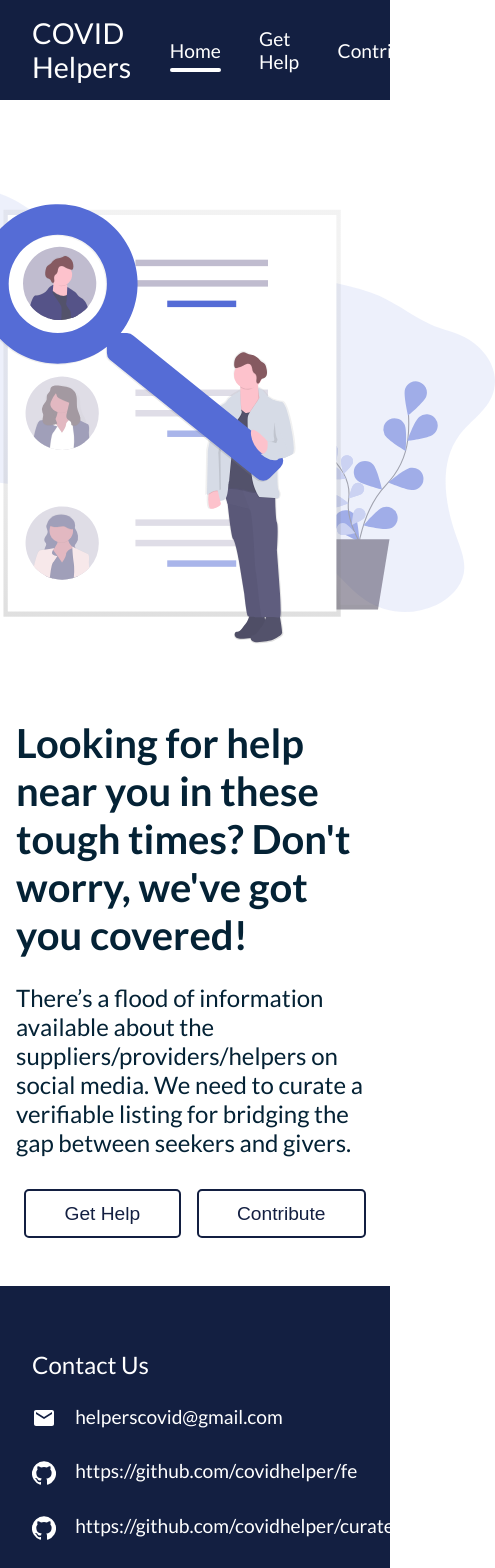
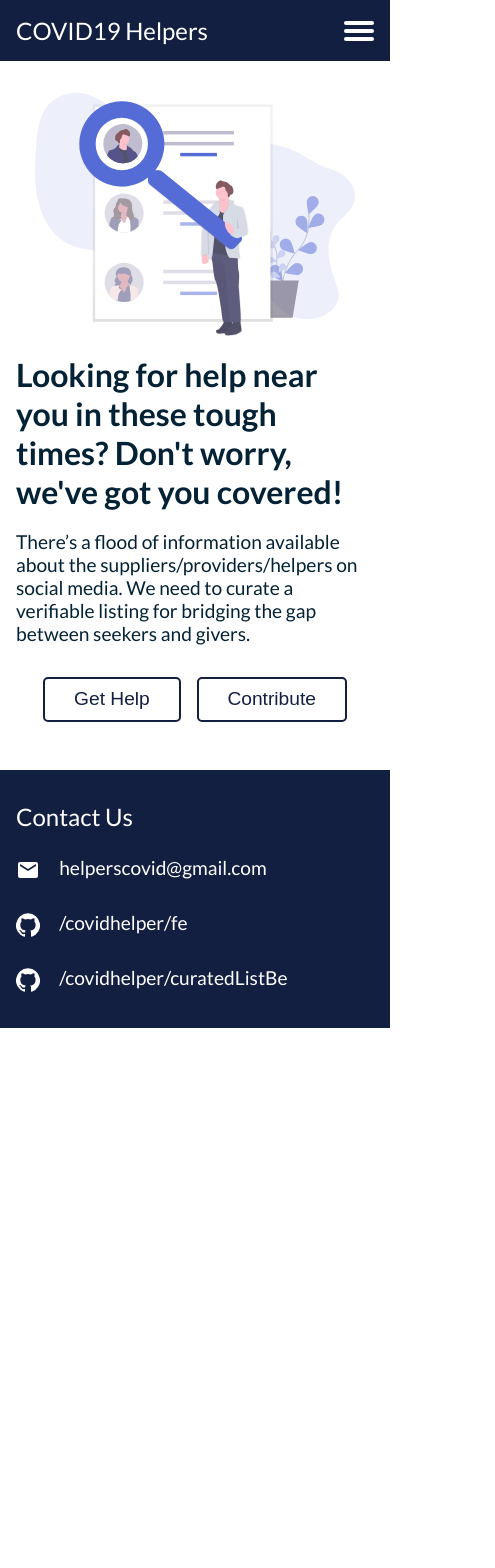
Before and after one commit to covidhelper/fe, a React (Create React App) app: page / in a window 390 px wide. Shown: the top 1568 px of the page, 495 px wide, since content can reach past the window. After the commit the page ends 1028 px from the top, so only its background shows below. Built offline with nearby package versions, Linux system fonts and the light colour scheme.

Commit message:
Added hamburger in navbar, responsive layout added, card layout reaining

```diff
--- a/src/assets/scss/index.scss
+++ b/src/assets/scss/index.scss
@@ -43,6 +43,11 @@ button {
     background-color: $dark-blue;
     color: $white;
   }
+
+  @media (max-width: 767px) {
+    font-size: 1.2rem;
+    padding: 0.5em 1.5em;
+  }
 }
 
 .tabs {
@@ -60,6 +65,10 @@ button {
     border-radius: 10px;
     cursor: pointer;
     transition: all 250ms ease-in-out;
+
+    @media (max-width: 767px) {
+      font-size: 1rem;
+    }
   }
 
   > span.active {
@@ -159,6 +168,32 @@ nav {
   .logo {
     font-size: 1.8rem;
     color: $white;
+
+    @media (max-width: 767px) {
+      font-size: 1.5rem;
+    }
+  }
+
+  .ham {
+    display: none;
+
+    > span {
+      width: 30px;
+      height: 4px;
+      border-radius: 10px;
+      background-color: $white;
+    }
+
+    > span + span {
+      margin-top: 4px;
+    }
+
+    @media (max-width: 767px) {
+      display: flex;
+      justify-content: center;
+      align-items: center;
+      flex-direction: column;
+    }
   }
 
   .nav-ul {
@@ -166,6 +201,7 @@ nav {
     list-style-type: none;
     justify-content: center;
     align-items: center;
+    transition: opacity 250ms ease-in-out;
 
     .nav-li {
       margin-left: 2em;
@@ -191,10 +227,37 @@ nav {
       &:hover::before {
         transform: scaleX(1);
       }
+
+      @media (max-width: 767px) {
+        margin: 0;
+        padding: 1em 2em;
+
+        &::before {
+          bottom: 6px;
+        }
+      }
     }
 
     .active::before {
       transform: scaleX(1);
+    }
+
+    @media (max-width: 767px) {
+      position: absolute;
+      flex-direction: column;
+      width: 200px;
+      left: calc(100% - 100px);
+      top: 100%;
+      transform: translateX(-50%);
+      background-color: $dark-blue;
+    }
+  }
+
+  .nav-ul.hide {
+    display: none;
+
+    @media (min-width: 767px) {
+      display: flex;
     }
   }
 
@@ -208,6 +271,10 @@ nav {
 
   @media (max-width: 1120px) {
     padding: 1em 2em;
+  }
+
+  @media (max-width: 767px) {
+    padding: 1em;
   }
 }
 
@@ -230,12 +297,20 @@ nav {
       color: $text-blue;
       font-size: 2.5rem;
       font-weight: bold;
+
+      @media (max-width: 767px) {
+        font-size: 2rem;
+      }
     }
 
     .sub-heading {
       color: $text-blue;
       font-size: 1.5rem;
       margin-top: 1em;
+
+      @media (max-width: 767px) {
+        font-size: 1.2rem;
+      }
     }
 
     .cta {
@@ -247,12 +322,24 @@ nav {
         margin-left: 1em;
       }
     }
+    @media (max-width: 767px) {
+      max-width: 60ch;
+    }
   }
 
   .image {
     img {
       width: 600px;
       height: 600px;
+
+      @media (max-width: 767px) {
+        max-width: 100%;
+        height: auto;
+      }
+    }
+    @media (max-width: 767px) {
+      margin: 1em 0;
+      width: 320px;
     }
   }
 
@@ -264,7 +351,7 @@ nav {
 .footer-wrapper {
   width: 100%;
   background-color: $dark-blue;
-  padding: 4em 5em;
+  padding: 3em 5em;
 
   footer {
     display: flex;
@@ -299,22 +386,40 @@ nav {
   @media (max-width: 1120px) {
     padding: 4em 2em;
   }
+
+  @media (max-width: 767px) {
+    padding: 2em 1em;
+  }
 }
 
 .card-wrapper {
   margin-top: 1em;
   .params {
     margin-top: 2em;
+    display: flex;
+    flex-wrap: wrap;
+    gap: 1em;
+
+    > * {
+      flex: 1 1 35%;
+    }
+
     > .MuiFormControl-root {
-      width: 250px;
+      max-width: 250px;
     }
 
     > .MuiFormControl-root + .MuiFormControl-root {
-      margin-left: 2em;
+      @media (max-width: 767px) {
+        margin-left: 0;
+      }
     }
 
     .searchbar {
-      width: 400px;
+      max-width: 400px;
+
+      @media (max-width: 767px) {
+        width: 320px;
+      }
     }
   }
 }
@@ -435,10 +540,12 @@ nav {
     border-radius: 10px;
     padding: 1em 2em;
     margin-top: 1em;
+
     p {
       font-size: 1.2rem;
-      margin-top: 1em;
+      margin: 1em 0;
     }
+
     form {
       margin-top: 1em;
 
@@ -461,19 +568,32 @@ nav {
         > div {
           flex: 1 1 48%;
         }
+
+        @media (max-width: 767px) {
+          flex-direction: column;
+        }
       }
 
       .control-buttons {
         display: flex;
         justify-content: center;
         align-items: center;
+        margin-top: 1.5em;
+        gap: 1em;
         width: 100%;
 
         button {
-          display: block;
-          margin: 1em auto 0;
+          width: 100% !important;
+        }
+
+        @media (max-width: 767px) {
+          flex-direction: column;
         }
       }
     }
   }
+
+  @media (max-width: 767px) {
+    padding: 1em;
+  }
 }
--- a/src/components/Footer/Footer.js
+++ b/src/components/Footer/Footer.js
@@ -17,13 +17,13 @@ const Footer = () => {
                         <div className="icon">
                             <GitHub />
                         </div>
-                        <a href="https://github.com/covidhelper/fe">https://github.com/covidhelper/fe</a>
+                        <a href="https://github.com/covidhelper/fe">/covidhelper/fe</a>
                     </div>
                     <div className="block">
                         <div className="icon">
                             <GitHub />
                         </div>
-                        <a href="https://github.com/covidhelper/curatedListBe">https://github.com/covidhelper/curatedListBe</a>
+                        <a href="https://github.com/covidhelper/curatedListBe">/covidhelper/curatedListBe</a>
                     </div>
                 </div>
             </footer>
--- a/src/components/Navbar/Navbar.js
+++ b/src/components/Navbar/Navbar.js
@@ -1,14 +1,25 @@
-import { Menu } from '@material-ui/core'
-import React from 'react'
+import React, { useEffect, useState } from 'react'
 import { Link, useLocation } from 'react-router-dom'
 
 const Navbar = () => {
     const location = useLocation()
+    const [showMenu, setShowMenu] = useState(false)
+
+    useEffect(() => {
+        if(showMenu){
+            setShowMenu(false)
+        }
+    }, [location.pathname])
 
     return (
         <nav>
-            <div className="logo">COVID Helpers</div>
-            <ul className="nav-ul">
+            <div className="logo">COVID19 Helpers</div>
+            <div className="ham" onClick={() => setShowMenu(prevState => !prevState)}>
+                <span></span>
+                <span></span>
+                <span></span>
+            </div>
+            <ul className={`nav-ul ${showMenu ? '' : 'hide'}`}>
                 <li className={`nav-li ${location.pathname === "/" ? ' active' : null}`}>
                     <Link to="/">Home</Link>
                 </li>
--- a/src/views/Contribute/Contribute.js
+++ b/src/views/Contribute/Contribute.js
@@ -66,10 +66,6 @@ const Contribute = () => {
             ...formData,
             contacts: contacts
         })
-    }
-
-    const onFileUpload = e => {
-        e.preventDefault()
     }
 
     const onFormSubmit = e => {
@@ -249,11 +245,6 @@ const Contribute = () => {
                     </div> :
                     <div className="fill-form">
                         <p>This feature is currently under construction. Thank you for your patience.</p>
-                        {/* <form onSubmit={onFileUpload}>
-                            <div>
-                                <button type="submit" className="btn">Submit</button>
-                            </div>
-                        </form> */}
                     </div>
                 }
             </div>
--- a/src/views/Seek/Seek.js
+++ b/src/views/Seek/Seek.js
@@ -31,7 +31,7 @@ const Seek = () => {
         type: '',
         query: ''
     })
-    const [seeker, setSeeker] = useState(true)
+    const [seeker, setSeeker] = useState(false)
     const [cards, setCards] = useState(null)
     const [alert, setAlert] = useState({
         isOpen: false,
@@ -125,8 +125,8 @@ const Seek = () => {
                     uuid === undefined ?
                     <>
                         <div className="tabs">
+                            <span onClick={() => setSeeker(false)} className={!seeker ? 'active' : null}>Giver</span>
                             <span onClick={() => setSeeker(true)} className={seeker ? 'active' : null}>Seeker</span>
-                            <span onClick={() => setSeeker(false)} className={!seeker ? 'active' : null}>Giver</span>
                         </div>
                         <div className="params">
                             <State onStateChange={value => setParams({ ...params, state: value })}/>
@@ -166,15 +166,15 @@ const Seek = () => {
                 {
                     uuid === undefined ?
                     (
-                        seeker ?
+                        !seeker ?
                         cards && cards.map((c, ind) => {
                             return (
-                                !c.isGiver && <Card isLink={uuid === undefined ? false: true} key={ind} {...c} updateCard={updateCard} />
+                                c.isGiver && <Card isLink={uuid === undefined ? false: true} key={ind} {...c} updateCard={updateCard} />
                             )
                         }) :
                         cards && cards.map((c, ind) => {
                             return (
-                                c.isGiver && <Card isLink={uuid === undefined ? false: true} key={ind} {...c} updateCard={updateCard} />
+                                !c.isGiver && <Card isLink={uuid === undefined ? false: true} key={ind} {...c} updateCard={updateCard} />
                             )
                         })
                     ) : null
```
